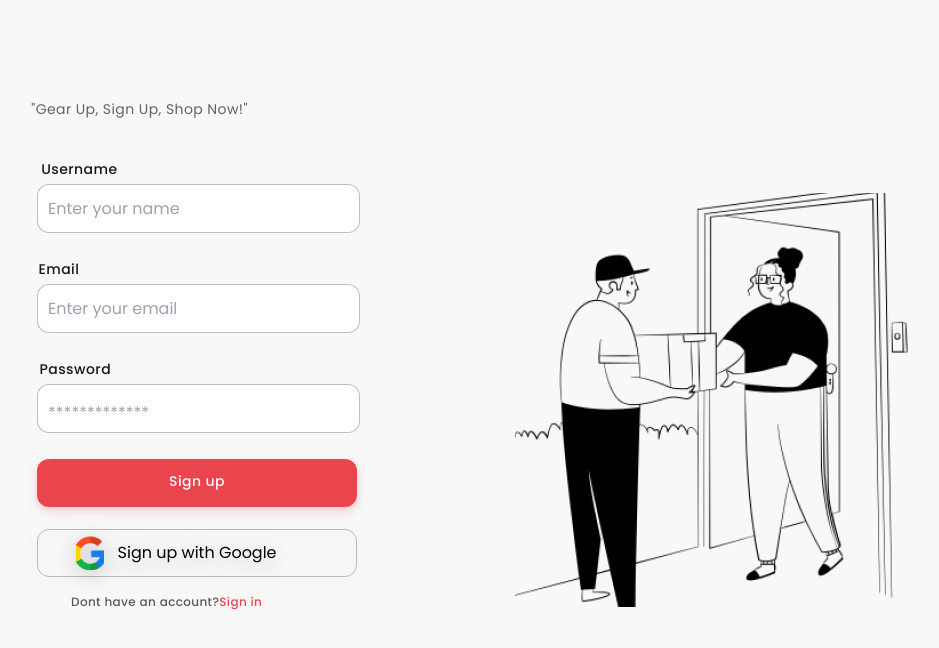
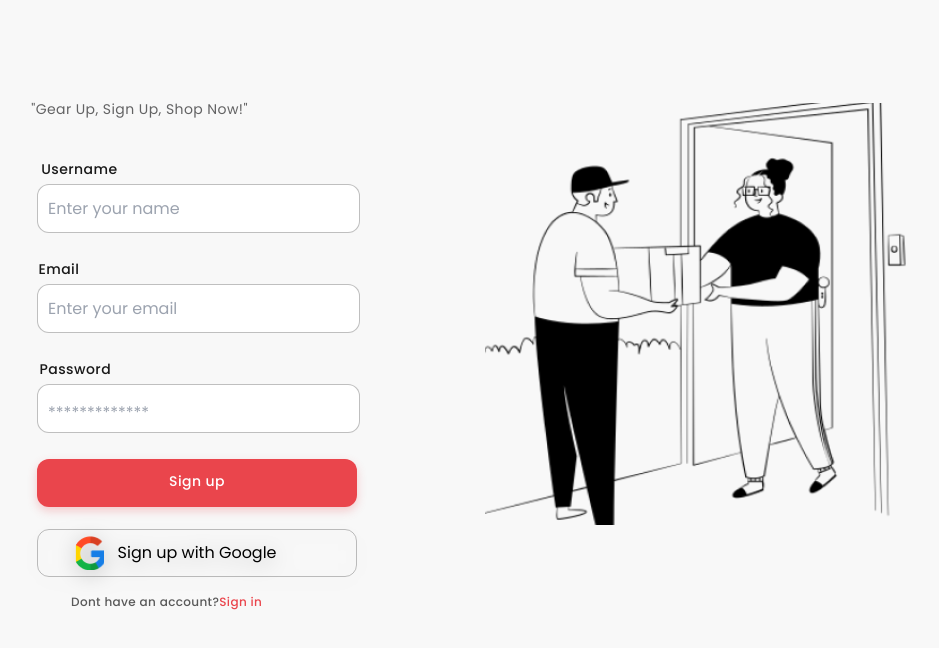
Before and after one commit to bsoc-bitbyte/GetIt, a Nuxt app: page /Signup in a window 1280 px wide. Shown: the top 648 px of the page, without its empty margins (173-1112 px from the left). Built offline with nearby package versions, Linux system fonts and the light colour scheme.

Commit message:
fix: Replace body with section tag

```diff
--- a/pages/Signin.vue
+++ b/pages/Signin.vue
@@ -1,6 +1,6 @@
 <template>
 
-<body>
+<section>
     <div class="content-box">
         <div class="catch-line-outer">
             <div class="catch-line-inner">
@@ -50,7 +50,7 @@
             <img src="../assets/images/37. order-delivered-3.png" alt="" />
         </div>
     </div>
-</body>
+</section>
 </template>
 
 <style scoped>
@@ -63,7 +63,7 @@
   font-family: 'Poppins', sans-serif;
 }
 
-body {
+section {
   position: absolute;
   width: 100%;
   height: 100%;
@@ -357,22 +357,22 @@ color: #595959;
   .img-box-outer{
     display: none;
   }
-  body{
-    width: 1vh;
-    height: 1vh;
+  section{
+    width: 62vh;
+    height: 109vh;
   }
 }
 
 @media only screen and (min-width: 360px) and (max-width: 768px) {
-  body{
+  section{
     margin: 0;
     padding: 0;
   }
 
   .content-box{
     left: -0.62%;
-    top: 10.09%;
-    width: 300px;
+    top: 1.09%;
+    width: 364px;
   }
 
   .img-box-outer{
--- a/pages/Signup.vue
+++ b/pages/Signup.vue
@@ -1,6 +1,6 @@
 <template>
 
-<body>
+<section>
   <div class="content-box">
     <div class="catch-line-outer">
         <div class="catch-line-inner">
@@ -45,7 +45,7 @@
           <img src="../assets/images/37. order-delivered-3.png" alt="" />
       </div>
   </div>
-</body>
+</section>
 </template>
 
 <style scoped>
@@ -58,7 +58,7 @@
   font-family: 'Poppins', sans-serif;
 }
 
-body {
+section {
   position: absolute;
   width: 100%;
   height: 100%;
@@ -359,22 +359,22 @@ background: url(../assets/images/google-icon.png);
   .img-box-outer{
     display: none;
   }
-  body{
-    width: 1vh;
-    height: 1vh;
+  section{
+    width: 62vh;
+    height: 109vh;
   }
 }
 
 @media only screen and (min-width: 360px) and (max-width: 768px) {
-  body{
+  section{
     margin: 0;
     padding: 0;
   }
 
   .content-box{
-    left: 53.38%;
-    top: 10.09%;
-    width: 348px;
+    left: -0.62%;
+    top: 1.09%;
+    width: 364px;
   }
 
   .img-box-outer{
```
